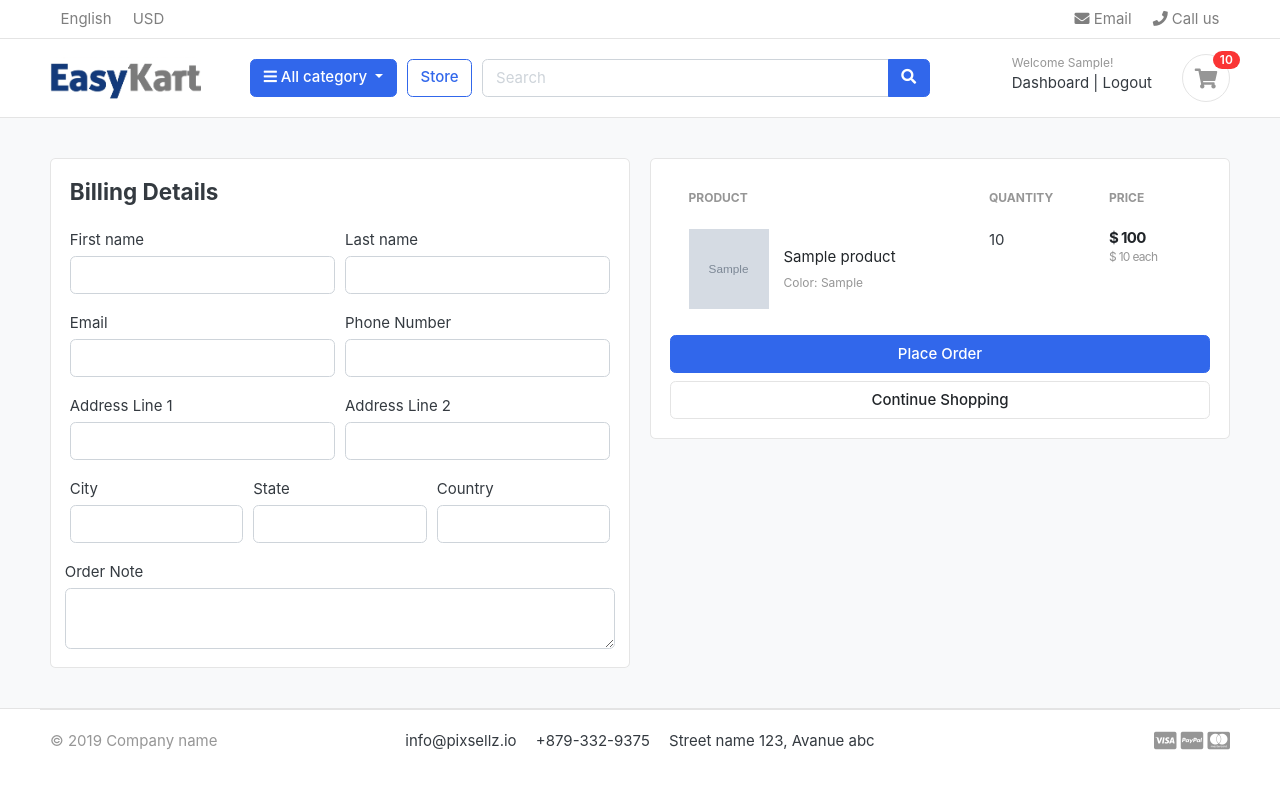
After one commit to Sameesheikh02/EasyKart-django, a Django app: page /cart/checkout/ in a window 1280 px wide. The commit adds this page. Run offline with Django 5.2, Linux system fonts and the light colour scheme; a user stored in the database is signed in; tables that the repository leaves empty hold one stand-in row (values such as "Sample post"); grey boxes marked "Sample" are stand-in pictures; some libraries are stand-ins or nearby versions; some web fonts are replaced.

Commit message:
handled cart and chechkout for logged in users

```diff
--- a/carts/context_processors.py
+++ b/carts/context_processors.py
@@ -8,8 +8,11 @@ def counter(request):
         cart_count = 0
     else:
         try:
-            cart = Cart.objects.get(cart_id=_cart_id(request))
-            cart_items = CartItem.objects.filter(cart=cart)
+            if request.user.is_authenticated:
+                cart_items = CartItem.objects.filter(user=request.user)
+            else:
+                cart = Cart.objects.get(cart_id=_cart_id(request))
+                cart_items = CartItem.objects.filter(cart=cart)
             for cart_item in cart_items:
                 cart_count += cart_item.quantity
         except Cart.DoesNotExist:
--- a/carts/models.py
+++ b/carts/models.py
@@ -1,5 +1,6 @@
 from django.db import models
 from store.models import Product, Variation
+from accounts.models import Account
 # Create your models here.
 class Cart(models.Model):
     cart_id = models.CharField(max_length=250, blank=True)
@@ -10,9 +11,10 @@ class Cart(models.Model):
 
 
 class CartItem(models.Model):
+    user = models.ForeignKey(Account, on_delete=models.CASCADE, null=True)
     product = models.ForeignKey(Product, on_delete=models.CASCADE)
     variation = models.ManyToManyField(Variation, blank=True)
-    cart = models.ForeignKey(Cart, on_delete=models.CASCADE)
+    cart = models.ForeignKey(Cart, on_delete=models.CASCADE, null=True)
     quantity = models.IntegerField()
     is_active = models.BooleanField(default=True)
 
--- a/carts/urls.py
+++ b/carts/urls.py
@@ -6,4 +6,5 @@ urlpatterns = [
     path("add-cart/<int:product_id>/", views.add_cart, name="add_cart"),
     path("remove-cart/<int:product_id>/<int:cart_item_id>/", views.remove_cart, name="remove_cart"),
     path("remove-cart-item/<int:product_id>/<int:cart_item_id>/", views.remove_cart_item, name="remove_cart_item"),
+    path("checkout/", views.checkout, name="checkout"),
 ]
--- a/carts/views.py
+++ b/carts/views.py
@@ -1,6 +1,7 @@
 from django.shortcuts import get_object_or_404, render, redirect
 from carts.models import CartItem
 from carts.models import Cart
+from django.contrib.auth.decorators import login_required
 from store.models import Product, Variation
 
 # Create your views here.
@@ -12,76 +13,132 @@ def _cart_id(request):
     return cart
 
 def add_cart(request, product_id):
+    current_user = request.user
     product = Product.objects.get(id=product_id)
-    product_variation = []
-    if request.method == "POST":
-        for item in request.POST:
-            key = item
-            value = request.POST[key]
-            try:
-                variation = Variation.objects.get(product=product, variation_category__iexact=key, variation_value__iexact=value)
-                product_variation.append(variation)
-            except:
-                pass
-    try:
-        cart = Cart.objects.get(cart_id=_cart_id(request))
-    except Cart.DoesNotExist:
-        cart = Cart.objects.create(
-            cart_id=_cart_id(request)
-        )
-        cart.save()
+    if current_user.is_authenticated:
+        product_variation = []
+        if request.method == "POST":
+            for item in request.POST:
+                key = item
+                value = request.POST[key]
+                try:
+                    variation = Variation.objects.get(product=product, variation_category__iexact=key, variation_value__iexact=value)
+                    product_variation.append(variation)
+                except:
+                    pass
 
-    is_cart_item_exists = CartItem.objects.filter(product=product, cart=cart).exists()
-    if is_cart_item_exists:
-        cart_item = CartItem.objects.filter(product=product, cart=cart)
-        ex_var_list = []
-        id = []
-        for item in cart_item:
-            existing_variation = item.variation.all()
-            ex_var_list.append(list(existing_variation))
-            id.append(item.id)
 
-        if product_variation in ex_var_list:
-            index = ex_var_list.index(product_variation)
-            item_id = id[index]
-            item = CartItem.objects.get(product=product, id=item_id)
-            item.quantity += 1
-            item.save()
+        is_cart_item_exists = CartItem.objects.filter(product=product, user=current_user).exists()
+        if is_cart_item_exists:
+            cart_item = CartItem.objects.filter(product=product, user=current_user)
+            ex_var_list = []
+            id = []
+            for item in cart_item:
+                existing_variation = item.variation.all()
+                ex_var_list.append(list(existing_variation))
+                id.append(item.id)
+
+            if product_variation in ex_var_list:
+                index = ex_var_list.index(product_variation)
+                item_id = id[index]
+                item = CartItem.objects.get(product=product, id=item_id)
+                item.quantity += 1
+                item.save()
+
+            else:
+                item = CartItem.objects.create(
+                    product=product,
+                    quantity=1,
+                    user=current_user,
+                )
+                if len(product_variation) > 0:
+                    item.variation.clear()
+                    item.variation.add(*product_variation)
+
+                item.save()
 
         else:
-            item = CartItem.objects.create(
+            cart_item = CartItem.objects.create(
+                product=product,
+                quantity=1,
+                user = current_user,
+            )
+            if len(product_variation) > 0:
+                cart_item.variation.clear()
+                cart_item.variation.add(*product_variation)
+            cart_item.save()
+
+        return redirect("cart")
+    else:
+        product_variation = []
+        if request.method == "POST":
+            for item in request.POST:
+                key = item
+                value = request.POST[key]
+                try:
+                    variation = Variation.objects.get(product=product, variation_category__iexact=key, variation_value__iexact=value)
+                    product_variation.append(variation)
+                except:
+                    pass
+        try:
+            cart = Cart.objects.get(cart_id=_cart_id(request))
+        except Cart.DoesNotExist:
+            cart = Cart.objects.create(
+                cart_id=_cart_id(request)
+            )
+            cart.save()
+
+        is_cart_item_exists = CartItem.objects.filter(product=product, cart=cart).exists()
+        if is_cart_item_exists:
+            cart_item = CartItem.objects.filter(product=product, cart=cart)
+            ex_var_list = []
+            id = []
+            for item in cart_item:
+                existing_variation = item.variation.all()
+                ex_var_list.append(list(existing_variation))
+                id.append(item.id)
+
+            if product_variation in ex_var_list:
+                index = ex_var_list.index(product_variation)
+                item_id = id[index]
+                item = CartItem.objects.get(product=product, id=item_id)
+                item.quantity += 1
+                item.save()
+
+            else:
+                item = CartItem.objects.create(
+                    product=product,
+                    quantity=1,
+                    cart=cart,
+                )
+                if len(product_variation) > 0:
+                    item.variation.clear()
+                    item.variation.add(*product_variation)
+
+                item.save()
+
+        else:
+            cart_item = CartItem.objects.create(
                 product=product,
                 quantity=1,
                 cart=cart,
             )
             if len(product_variation) > 0:
-                item.variation.clear()
-                item.variation.add(*product_variation)
+                cart_item.variation.clear()
+                cart_item.variation.add(*product_variation)
+            cart_item.save()
 
-            item.save()
-
-
-
-
-
-    else:
-        cart_item = CartItem.objects.create(
-            product=product,
-            quantity=1,
-            cart=cart,
-        )
-        if len(product_variation) > 0:
-            cart_item.variation.clear()
-            cart_item.variation.add(*product_variation)
-        cart_item.save()
-
-    return redirect("cart")
+        return redirect("cart")
 
 def remove_cart(request, product_id, cart_item_id):
-    cart = Cart.objects.get(cart_id=_cart_id(request))
+
     product = get_object_or_404(Product, id=product_id)
     try:
-        cart_item = CartItem.objects.get(product=product, cart=cart, id=cart_item_id)
+        if request.user.is_authenticated:
+            cart_item = CartItem.objects.get(product=product, user=request.user, id=cart_item_id)
+        else:
+            cart = Cart.objects.get(cart_id=_cart_id(request))
+            cart_item = CartItem.objects.get(product=product, cart=cart, id=cart_item_id)
         if cart_item.quantity > 1:
             cart_item.quantity -= 1
             cart_item.save()
@@ -93,9 +150,12 @@ def remove_cart(request, product_id, cart_item_id):
     return redirect("cart")
 
 def remove_cart_item(request, product_id, cart_item_id):
-    cart = Cart.objects.get(cart_id=_cart_id(request))
-    product = get_object_or_404(Product, id=product_id)
-    cart_item = CartItem.objects.get(product=product, cart=cart, id=cart_item_id)
+    if request.user.is_authenticated:
+        cart_item = CartItem.objects.get(product__id=product_id, user=request.user, id=cart_item_id)
+    else:
+        cart = Cart.objects.get(cart_id=_cart_id(request))
+        product = get_object_or_404(Product, id=product_id)
+        cart_item = CartItem.objects.get(product=product, cart=cart, id=cart_item_id)
     cart_item.delete()
     return redirect("cart")
 
@@ -103,8 +163,11 @@ def cart(request, total=0, quantity=0, cart_items=None):
     try:
         tax = 0
         grand_total = 0
-        cart = Cart.objects.get(cart_id=_cart_id(request))
-        cart_items = CartItem.objects.filter(cart=cart, is_active=True)
+        if request.user.is_authenticated:
+            cart_items = CartItem.objects.filter(user=request.user, is_active=True)
+        else:
+            cart = Cart.objects.get(cart_id=_cart_id(request))
+            cart_items = CartItem.objects.filter(cart=cart, is_active=True)
         for cart_item in cart_items:
             total += (cart_item.product.price * cart_item.quantity)
             quantity += cart_item.quantity
@@ -119,3 +182,28 @@ def cart(request, total=0, quantity=0, cart_items=None):
         "tax": tax,
         "grand_total": grand_total
     })
+
+@login_required(login_url='login')
+def checkout(request, total=0, quantity=0, cart_items=None):
+    try:
+        tax = 0
+        grand_total = 0
+        if request.user.is_authenticated:
+            cart_items = CartItem.objects.filter(user=request.user, is_active=True)
+        else:
+            cart = Cart.objects.get(cart_id=_cart_id(request))
+            cart_items = CartItem.objects.filter(cart=cart, is_active=True)
+        for cart_item in cart_items:
+            total += (cart_item.product.price * cart_item.quantity)
+            quantity += cart_item.quantity
+        tax = (18 * total) / 100
+        grand_total = total + tax
+    except Cart.DoesNotExist:
+        pass
+    return render(request, "store/checkout.html", {
+        "total": total,
+        "quantity": quantity,
+        "cart_items": cart_items,
+        "tax": tax,
+        "grand_total": grand_total
+    })
--- a/templates/store/cart.html
+++ b/templates/store/cart.html
@@ -99,9 +99,9 @@
 			</dl>
 			<hr>
 			<p class="text-center mb-3">
-				<img src="./images/misc/payments.png" height="26">
+				<img src="/images/misc/payments.png" height="26">
 			</p>
-			<a href="./place-order.html" class="btn btn-primary btn-block"> Checkout </a>
+			<a href="{% url 'checkout' %}" class="btn btn-primary btn-block"> Checkout </a>
 			<a href="{% url 'store' %}" class="btn btn-light btn-block">Continue Shopping</a>
 		</div> <!-- card-body.// -->
 		</div> <!-- card.// -->
--- /dev/null
+++ b/templates/store/checkout.html
@@ -0,0 +1,133 @@
+{% extends 'base.html' %}
+{% load static %}
+{% block content %}
+<section class="section-content padding-y bg">
+<div class="container">
+
+<!-- ============================ COMPONENT 1 ================================= -->
+
+
+<div class="row">
+	<aside class="col-lg-6">
+<div class="card">
+    <div class="card-body">
+        <h4 class="card-title mb-4">Billing Details</h4>
+        <form action="" method="POST">
+            {% csrf_token %}
+            <div class="form-row">
+                <div class="col form-group">
+                    <label for="">First name</label>
+                    <input type="text" class="form-control" name="first_name" required>
+                </div> <!-- form-group end.// -->
+                <div class="col form-group">
+                    <label for="">Last name</label>
+                    <input type="text" class="form-control" name="last_name" required>
+                </div> <!-- form-group end.// -->
+            </div> <!-- form-row end.// -->
+            <div class="form-row">
+                <div class="col form-group">
+                    <label for="">Email</label>
+                    <input type="email" class="form-control" name="email" required>
+                </div> <!-- form-group end.// -->
+                <div class="col form-group">
+                    <label for="">Phone Number</label>
+                    <input type="text" class="form-control" name="phone" required>
+                </div> <!-- form-group end.// -->
+            </div>
+            <div class="form-row">
+                <div class="col form-group">
+                    <label for="">Address Line 1</label>
+                    <input type="text" class="form-control" name="address_line1" required>
+                </div> <!-- form-group end.// -->
+                <div class="col form-group">
+                    <label for="">Address Line 2</label>
+                    <input type="text" class="form-control" name="address_line2">
+                </div> <!-- form-group end.// -->
+            </div>
+            <div class="form-row">
+                <div class="col form-group">
+                    <label for="">City</label>
+                    <input type="text" class="form-control" name="city" required>
+                </div> <!-- form-group end.// -->
+                <div class="col form-group">
+                    <label for="">State</label>
+                    <input type="text" class="form-control" name="state" required>
+                </div>
+                <div class="col form-group">
+                    <label for="">Country</label>
+                    <input type="text" class="form-control" name="country" required>
+                </div>
+                </div>
+                <div class= "form-row">
+                <label for=''>Order Note</label>
+                <textarea class="form-control" name="order_note" rows="2"></textarea>
+                <!-- form-group end.// -->
+
+
+            </div>
+</div> <!-- card.// -->
+
+	</aside> <!-- col.// -->
+	<aside class="col-lg-6">
+
+		<div class="card">
+		<div class="card-body">
+			<table class="table table-borderless table-shopping-cart">
+<thead class="text-muted">
+<tr class="small text-uppercase">
+  <th scope="col">Product</th>
+  <th scope="col" width="120">Quantity</th>
+  <th scope="col" width="120">Price</th>
+
+</tr>
+</thead>
+<tbody>
+{% for cart_item in cart_items %}
+<tr>
+	<td>
+		<figure class="itemside align-items-center">
+			<div class="aside"><img src="{{ cart_item.product.images.url }}" class="img-sm"></div>
+			<figcaption class="info">
+				<a href="{{ cart_item.product.get_url }}" class="title text-dark">{{ cart_item.product.product_name }}</a>
+				<p class="text-muted small">
+				{% if cart_item.variation.all %}
+				{% for variation in cart_item.variation.all %}
+					{{ variation.variation_category | capfirst }}: {{ variation.variation_value | capfirst }}<br>
+				{% endfor %}
+				{% endif %}
+				</p>
+			</figcaption>
+		</figure>
+	</td>
+	<td>
+		<!-- col.// -->
+					<label for=''>{{cart_item.quantity}}</label> <!-- col.// -->
+	</td>
+	<td>
+		<div class="price-wrap">
+			<var class="price">$ {{ cart_item.sub_total }}</var>
+			<small class="text-muted"> $ {{ cart_item.product.price }} each </small>
+		</div> <!-- price-wrap .// -->
+	</td>
+
+</tr>
+{% endfor %}
+
+</tbody>
+</table>
+			<button class="btn btn-primary btn-block" type="submit" name="submit"> Place Order </button>
+			<a href="{% url 'store' %}" class="btn btn-light btn-block">Continue Shopping</a>
+		</form>
+        </div> <!-- card-body.// -->
+		</div> <!-- card.// -->
+
+</aside> <!-- col.// -->
+
+
+</div> <!-- row.// -->
+<!-- ============================ COMPONENT 1 END .// ================================= -->
+
+</div> <!-- container .//  -->
+</section>
+<!-- ========================= SECTION  END// ========================= -->
+{% endblock %}
```
Also changed, not shown: accounts/views.py (+52 -1 lines), carts/migrations/0003_cartitem_user_alter_cartitem_cart.py (added).
